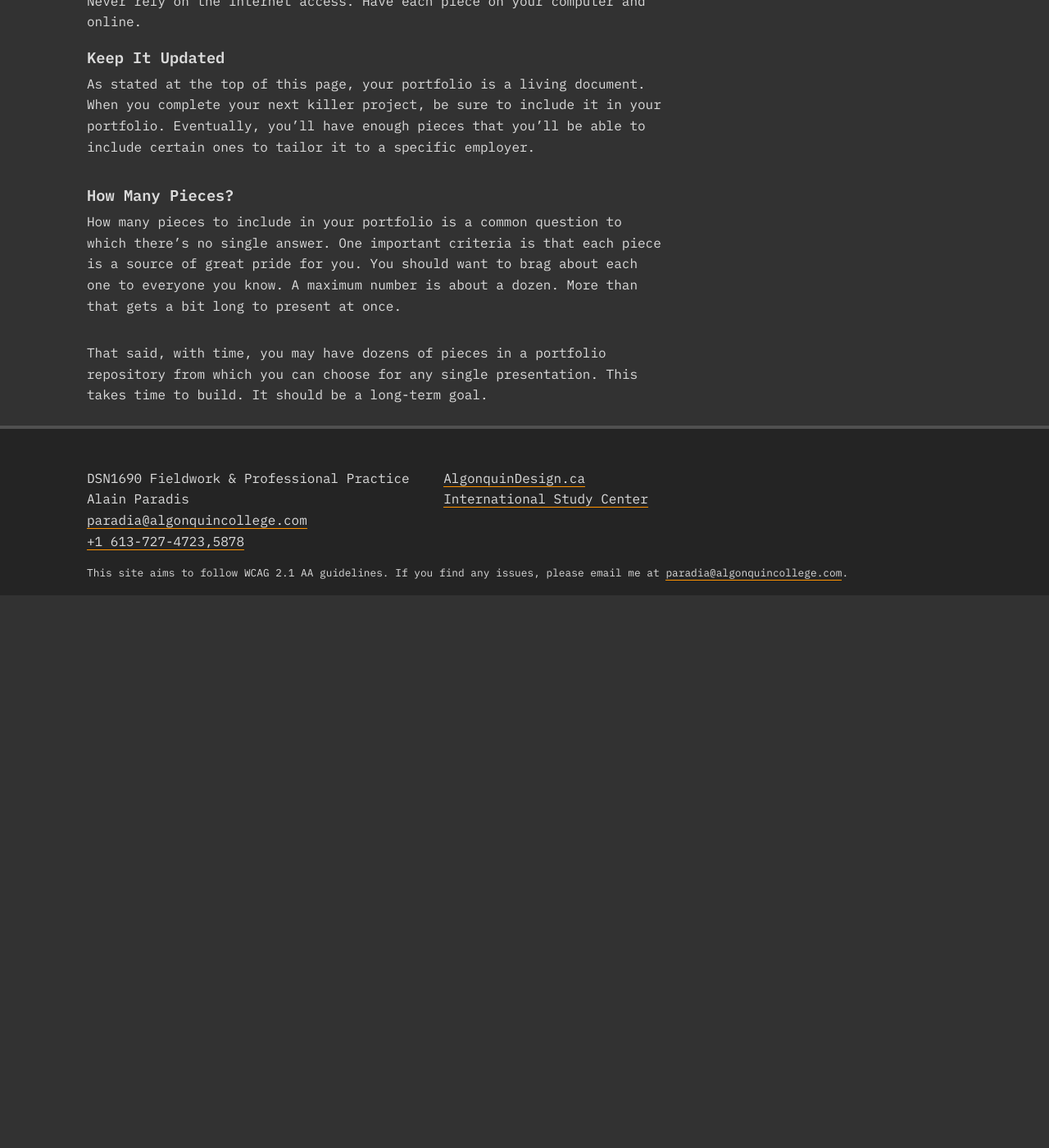
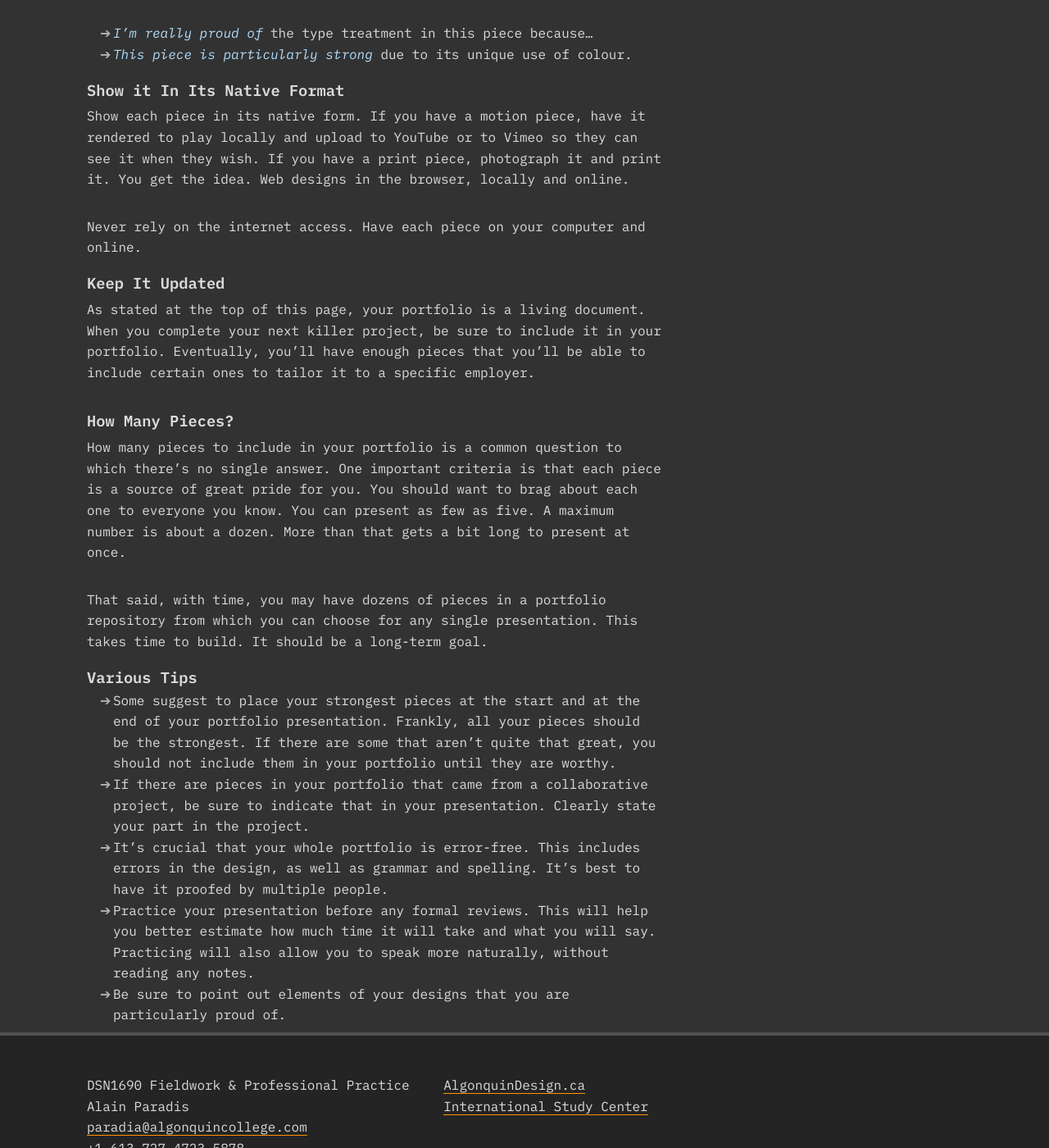
Before and after one commit to AlainParadis/wil, a Jekyll site: the page built from portfolio-development.md, in a window 1280 px wide and 1400 px high, scrolled down 844 px. Shown: the whole window at 82% size. Built offline with Jekyll 4.4.1, drawn with Linux system fonts in a browser that asks for light colours; before the commit the page ends 1570 px from its top, so only the background shows below that; some of the changed text lies outside the part shown.

Commit message:
add content to portfolio dev advice

```diff
--- a/portfolio-development.md
+++ b/portfolio-development.md
@@ -12,6 +12,16 @@ Don't put off showing your work out of nervousness. Dive in. After the first tim
 
 Listen to everyone. Take notes. Make revisions. Show reviewers your progress. Devise your own path that best reflects you as a designer.
 
+While presenting, be sure to avoid words that diminish your work. Some examples to avoid:
+
+- In this piece, I *just created a simple layout*...
+- I *played with the design* quite a bit.
+
+It's actually quite the opposite. You should use language such as:
+
+- *I'm really proud of* the type treatment in this piece because...
+- *This piece is particularly strong* due to its unique use of colour.
+
 ### Show it In Its Native Format
 
 Show each piece in its native form. If you have a motion piece, have it rendered to play locally and upload to YouTube or to Vimeo so they can see it when they wish. If you have a print piece, photograph it and print it. You get the idea. Web designs in the browser, locally and online.
@@ -24,6 +34,14 @@ As stated at the top of this page, your portfolio is a living document. When you
 
 ### How Many Pieces?
 
-How many pieces to include in your portfolio is a common question to which there's no single answer. One important criteria is that each piece is a source of great pride for you. You should want to brag about each one to everyone you know. A maximum number is about a dozen. More than that gets a bit long to present at once.
+How many pieces to include in your portfolio is a common question to which there's no single answer. One important criteria is that each piece is a source of great pride for you. You should want to brag about each one to everyone you know. You can present as few as five. A maximum number is about a dozen. More than that gets a bit long to present at once.
 
 That said, with time, you may have dozens of pieces in a portfolio repository from which you can choose for any single presentation. This takes time to build. It should be a long-term goal.
+
+### Various Tips
+
+- Some suggest to place your strongest pieces at the start and at the end of your portfolio presentation. Frankly, all your pieces should be the strongest. If there are some that aren't quite that great, you should not include them in your portfolio until they are worthy.
+- If there are pieces in your portfolio that came from a collaborative project, be sure to indicate that in your presentation. Clearly state your part in the project.
+- It's crucial that your whole portfolio is error-free. This includes errors in the design, as well as grammar and spelling. It's best to have it proofed by multiple people.
+- Practice your presentation before any formal reviews. This will help you better estimate how much time it will take and what you will say. Practicing will also allow you to speak more naturally, without reading any notes.
+- Be sure to point out elements of your designs that you are particularly proud of.
```
